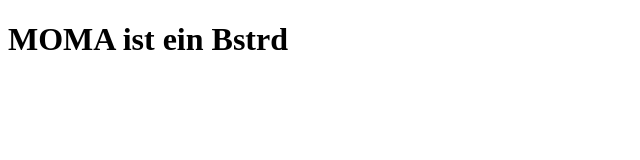
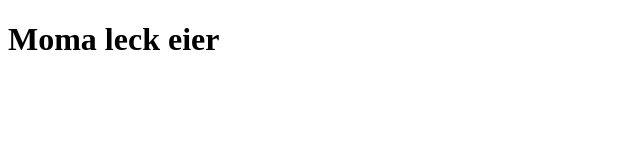
Before and after one commit to sinnlos-dev/sinnlos-dev.github.io, a plain HTML site: page index.html in a window 1280 px wide. Shown: the whole page, without its empty margins (0-640 px from the left). Drawn offline with Linux system fonts and the light colour scheme.

Commit message:
Like it but better

```diff
--- a/index.html
+++ b/index.html
@@ -6,6 +6,8 @@
     <title>Brr Brr Patapim</title>
 </head>
 <body>
-    <h1>MOMA ist ein Bstrd</h1>
+    <main className="min-h-screen flex items-center justify-center bg-background">
+        <h1 className="text-6xl md:text-8xl font-bold text-foreground text-center">Moma leck eier</h1>
+    </main>
 </body>
 </html>
--- /dev/null
+++ b/main.css
@@ -0,0 +1,39 @@
+* {
+    margin: 0;
+    padding: 0;
+    box-sizing: border-box;
+}
+
+html, body {
+    height: 100%;
+}
+
+body {
+    display: flex;
+    justify-content: center;
+    align-items: center;
+    background-color: #f0f0f0; /* Hintergrundfarbe */
+}
+
+main {
+    min-height: 100vh; /* Höhe des Hauptbereichs */
+    display: flex;
+    align-items: center;
+    justify-content: center;
+    background-color: #ffffff; /* Hintergrundfarbe des Hauptbereichs */
+    padding: 20px; /* Innenabstand */
+    border-radius: 8px; /* Abgerundete Ecken */
+    box-shadow: 0 4px 10px rgba(0, 0, 0, 0.1); /* Schatten */
+}
+
+h1 {
+    font-size: 6rem; /* Schriftgröße für große Bildschirme */
+    text-align: center;
+    color: #333; /* Schriftfarbe */
+}
+
+@media (min-width: 768px) {
+    h1 {
+        font-size: 8rem; /* Schriftgröße für mittlere und große Bildschirme */
+    }
+}
```
